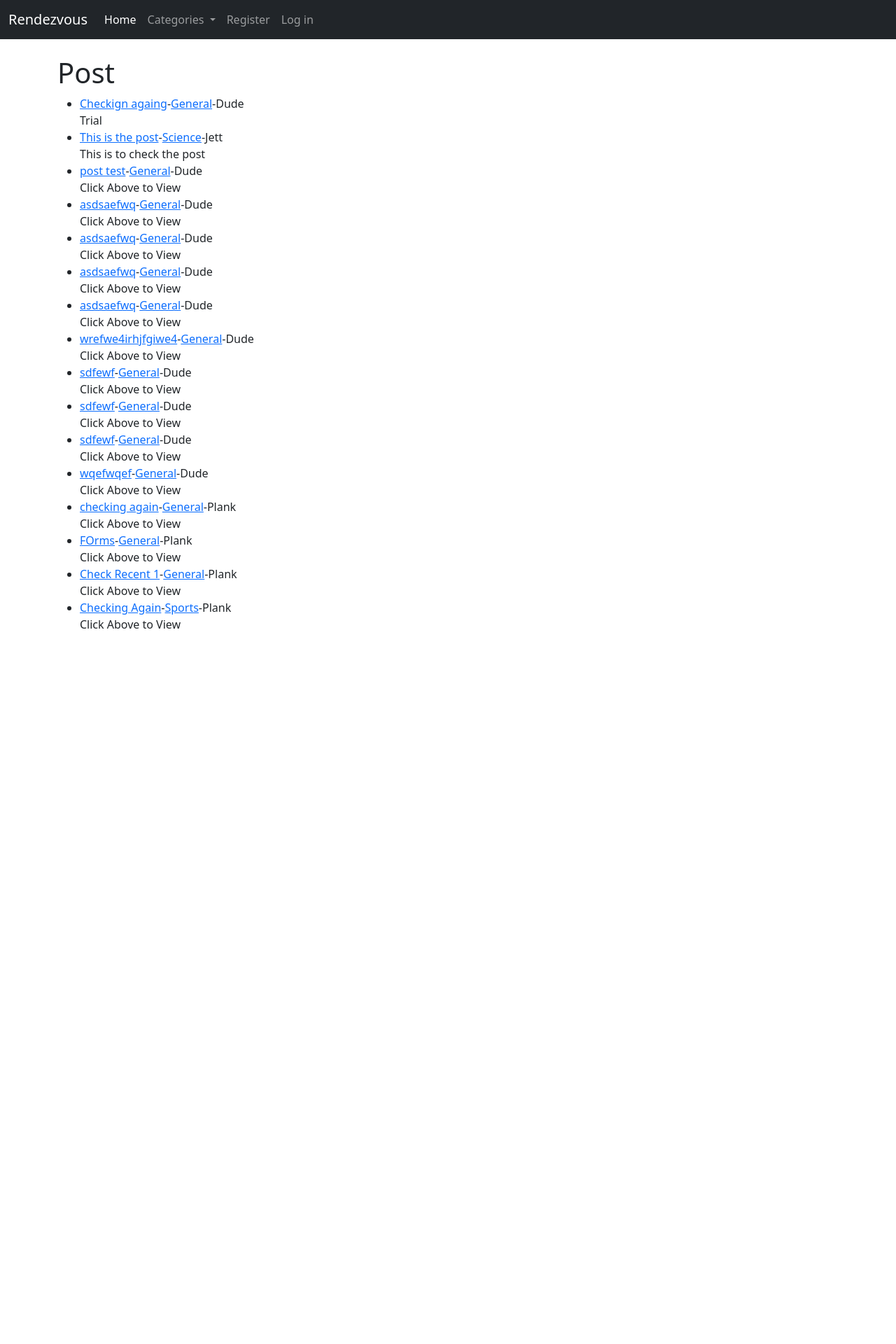
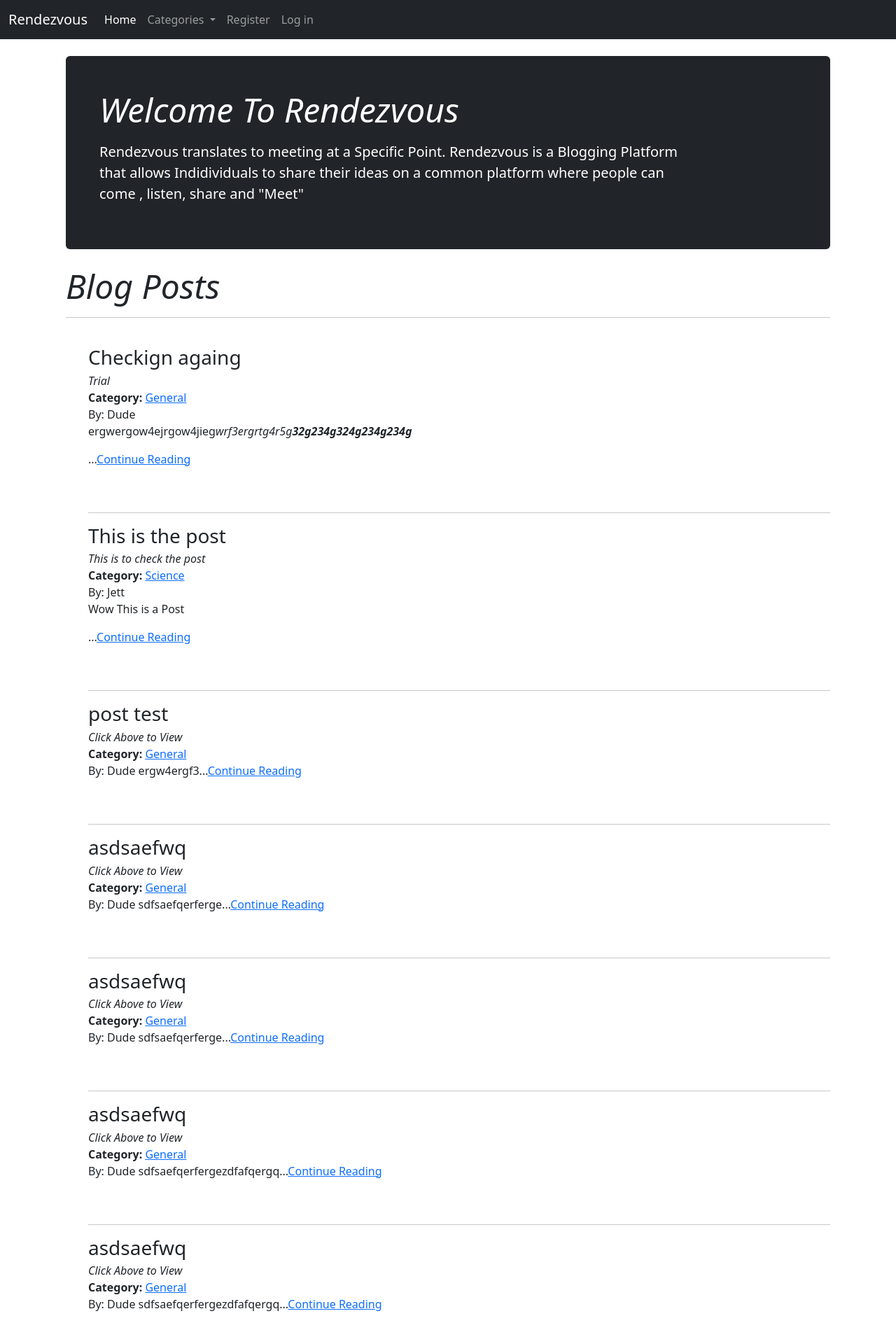
Before and after one commit to Syed-Mohid/Web-Dev-Blogging-App, a Django app: page / in a window 1280 px wide. Shown: the top 1920 px of the page at 70% size. Before the commit the page ends 898 px from the top, so only its background shows below. Run offline with Django 4.2, Linux system fonts and the light colour scheme; data comes from the database, SQL or seed files in the repository; some libraries are stand-ins or nearby versions.

Commit message:
The app is complete and almost ready for production , please check frontend before pulling

```diff
--- a/ProBlog/templates/home.html
+++ b/ProBlog/templates/home.html
@@ -1,24 +1,39 @@
 {% extends 'base.html' %}
 {% block content %}
-<h1>Post</h1>
+<main class="container">
+    <div class="p-4 p-md-5 mb-4 rounded text-bg-dark">
+      <div class="col-md-10 px-0">
+        <h1 class="display-5 fst-italic">Welcome To Rendezvous</h1>
+        <p class="lead my-3">Rendezvous translates to meeting at a Specific Point. Rendezvous is a Blogging Platform that allows Indidividuals to share their ideas on a common platform where people can come  , listen, share and "Meet"</p>
+      </div>
+    </div>
+
+    <h1 class="display-5 fst-italic">Blog Posts</h1>
+<hr>
+<br/>
 <ul>
 {% for post in object_list %}
 
-   <li><a href="{% url 'article_details' post.pk %}"> {{post.title}}</a>-<a href="{% url 'category' post.category %}">{{post.category}}</a>-{{post.author}}
+   <h3 class="blog-post-title mb-1">{{post.title}}</h3>
+   <h8 class="display-9 fst-italic">{{post.snippet}}</h8><br/>
+    <strong>Category:  </strong><a href="{% url 'category' post.category %}">{{post.category}}</a>
+    <br/>By:  {{post.author}}
 
     {% if user.is_authenticated %}
 
     {% if user.id == post.author.id %}
 
         <a href="{% url 'update_post' post.pk %}">Edit</a><br/>
-        {{post.body|slice:":100"|safe}}
+
         <a href="{% url 'delete_post' post.pk %}">Delete</a></li>
 
     {% endif %}
 
     {% endif %}
+    <h7>{{post.body|slice:":100"|safe}}...</h7><a href="{% url 'article_details' post.pk %}"><h7>Continue Reading</h7></a>
     <br/>
-    {{post.snippet}}
+    <br/><br/>
+    <hr>
 {% endfor %}
 </ul>
 
```
